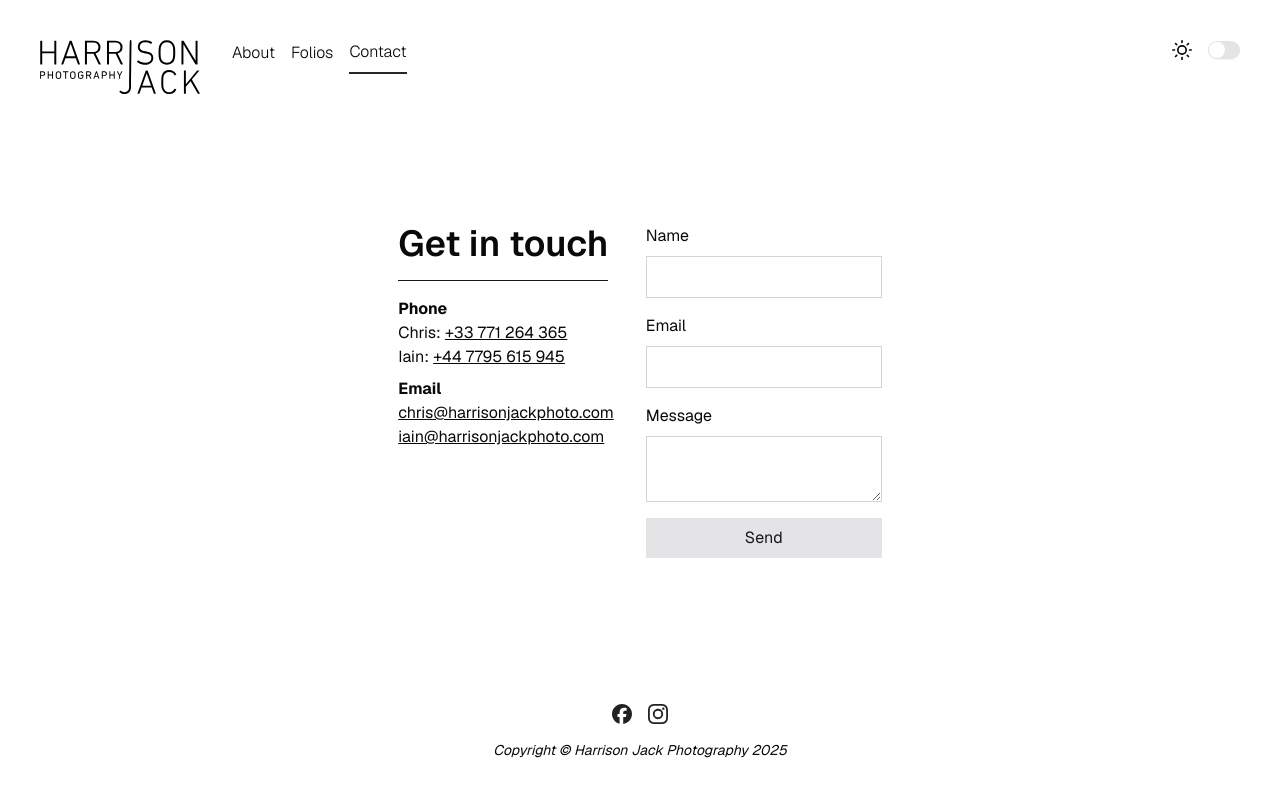
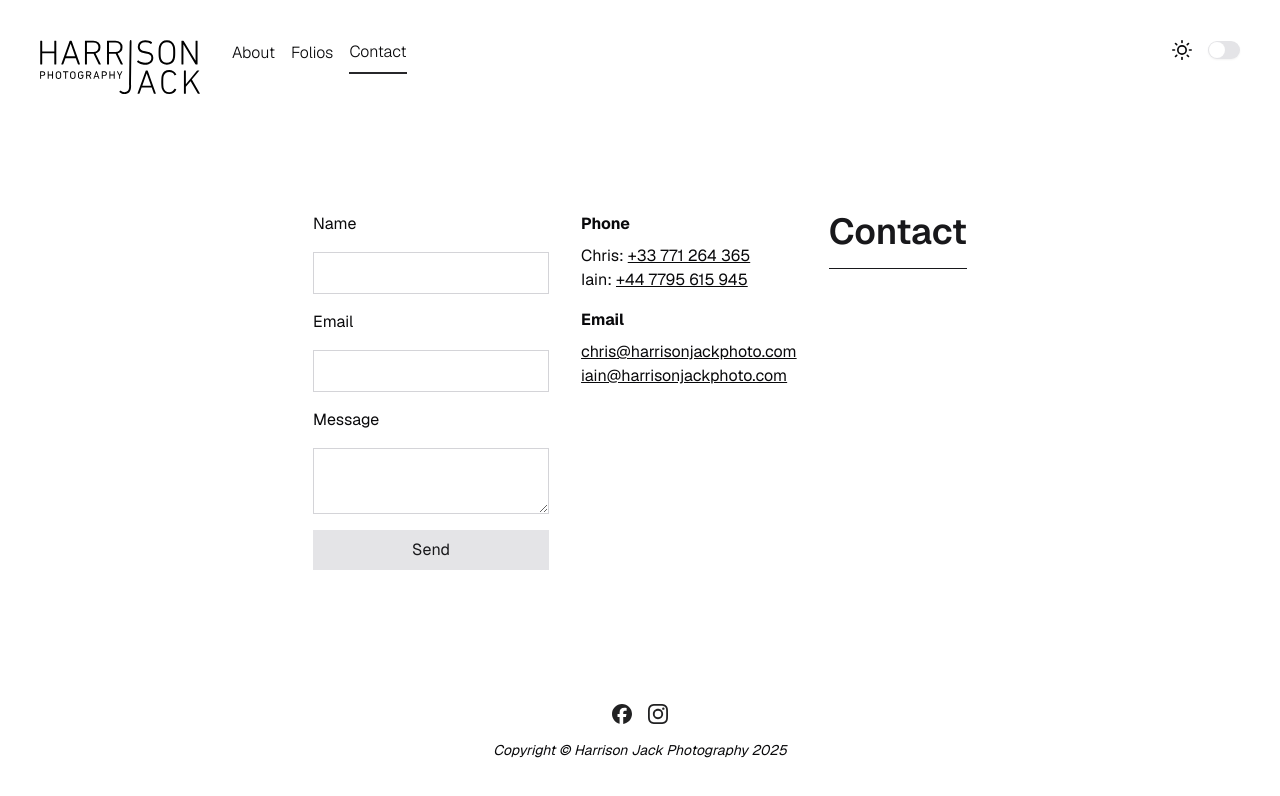
Before and after one commit to SmackSmash/next-hj, a Next.js app: page /contact in a window 1280 px wide. Shown: the top 796 px of the page. Built offline with nearby package versions, Linux system fonts and the light colour scheme.

Commit message:
Abo'out image and layout updates

```diff
--- a/src/app/(site)/about/page.tsx
+++ b/src/app/(site)/about/page.tsx
@@ -11,10 +11,12 @@ export default function AboutPage() {
     <>
       <div className='flex flex-grow flex-col justify-center'>
         <div className='mx-auto flex max-w-2xl flex-col gap-8 md:flex-row'>
+          <div className='flex flex-row items-center justify-between md:order-1 md:max-w-fit md:flex-col md:items-start'>
+            <h1 className='mb-4 border-b-1 border-zinc-900 pb-4 text-4xl font-semibold text-zinc-900 dark:border-zinc-50 dark:text-zinc-50'>
+              About
+            </h1>
+          </div>
           <div className='md:w-1/2'>
-            <h1 className='mb-4 max-w-fit border-b-1 border-zinc-900 pb-4 text-4xl font-semibold dark:border-zinc-50'>
-              Who we are
-            </h1>
             <p className='mb-4'>
               A collaboration of more than 30 years, Christine (Harrison) and Iain (Jack) work
               locally and internationally from both the UK and the French Alps.
--- a/src/app/(site)/contact/page.tsx
+++ b/src/app/(site)/contact/page.tsx
@@ -9,11 +9,14 @@ export default function ContactPage() {
   return (
     <div className='flex flex-grow flex-col justify-center'>
       <div className='mx-auto flex max-w-2xl flex-col gap-8 md:flex-row'>
+        <div className='flex flex-row items-center justify-between md:order-1 md:max-w-fit md:flex-col md:items-start'>
+          <h1 className='mb-4 border-b-1 border-zinc-900 pb-4 text-4xl font-semibold text-zinc-900 dark:border-zinc-50 dark:text-zinc-50'>
+            Contact
+          </h1>
+        </div>
+        <ContactForm />
         <div>
-          <h1 className='mb-4 max-w-fit border-b-1 border-zinc-900 pb-4 text-4xl font-semibold dark:border-zinc-50'>
-            Get in touch
-          </h1>
-          <h2 className='font-bold'>Phone</h2>
+          <h2 className='mb-2 font-bold'>Phone</h2>
           <p className='pb-2'>
             <span>Chris:</span>{' '}
             <a href='tel:+33771264365' className='underline'>
@@ -25,7 +28,7 @@ export default function ContactPage() {
               +44 7795 615 945
             </a>
           </p>
-          <h2 className='font-bold'>Email</h2>
+          <h2 className='my-2 font-bold'>Email</h2>
           <p>
             <a href='chris@harrisonjackphoto.com' className='underline'>
               chris@harrisonjackphoto.com
@@ -36,7 +39,6 @@ export default function ContactPage() {
             </a>
           </p>
         </div>
-        <ContactForm />
       </div>
     </div>
   );
--- a/src/components/contact-form.tsx
+++ b/src/components/contact-form.tsx
@@ -19,7 +19,9 @@ export default function ContactForm() {
 
   return (
     <form onSubmit={handleSubmit(onSubmit)} className='flex flex-col gap-2'>
-      <label htmlFor='name'>Name</label>
+      <label htmlFor='name' className='mb-2'>
+        Name
+      </label>
       <input
         {...register('name', { required: 'Please enter a name' })}
         type='text'
@@ -28,7 +30,7 @@ export default function ContactForm() {
         className='border border-zinc-300 p-2 outline-0 focus:border-zinc-600 dark:border-zinc-600 focus:dark:border-zinc-400'
       />
       {errors.name && <p>{`${errors.name.message}`}</p>}
-      <label htmlFor='email' className='mt-2'>
+      <label htmlFor='email' className='my-2'>
         Email
       </label>
       <input
@@ -39,7 +41,7 @@ export default function ContactForm() {
         className='border border-zinc-300 p-2 outline-0 focus:border-zinc-600 dark:border-zinc-600 focus:dark:border-zinc-400'
       />
       {errors.email && <p>{`${errors.email.message}`}</p>}
-      <label htmlFor='message' className='mt-2'>
+      <label htmlFor='message' className='my-2'>
         Message
       </label>
       <textarea
```
Also changed, not shown: public/about.webp.
